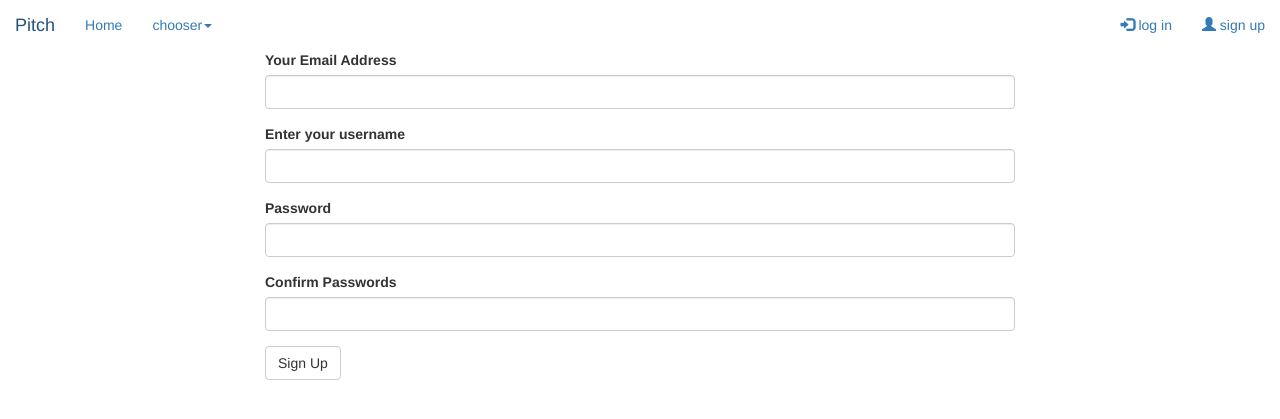
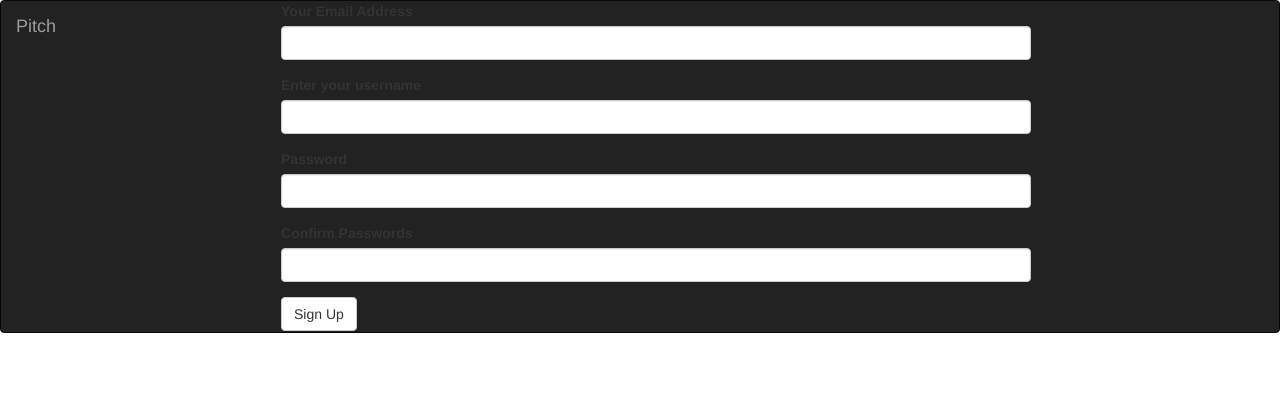
Before and after one commit to kennymaina/pitch, a Flask app: page /authenticate/register in a window 1280 px wide. Shown: the top 419 px of the page. Run offline with Flask 2, Linux system fonts and the light colour scheme; some libraries are stand-ins or nearby versions.

```diff
--- a/app/templates/navbar.html
+++ b/app/templates/navbar.html
@@ -1,14 +1,14 @@
-<!-- <nav class="navbar navbar-inverse">
+<nav class="navbar navbar-inverse">
   <div class="container-fluid">
     <div class="navbar-header">
       <button type="button" class="navbar-toggle" data-toggle="collapse" data-target="#myNavbar">
         <span class="icon-bar"></span>
         <span class="icon-bar"></span>
-        <span class="icon-bar"></span> -->
+        <span class="icon-bar"></span>
       </button>
       <a class="navbar-brand" href="#">Pitch</a>
     </div>
-    <div class="collapse navbar-collapse" id="myNavbar">
+    <!-- <div class="collapse navbar-collapse" id="myNavbar">
       <ul class="nav navbar-nav">
         <li class="active"><a href="{{url_for('main.index')}}">Home</a></li>
         <li class="dropdown">
@@ -37,4 +37,4 @@
       </ul>
     </div>
   </div>
-</nav>
+</nav> -->
```
